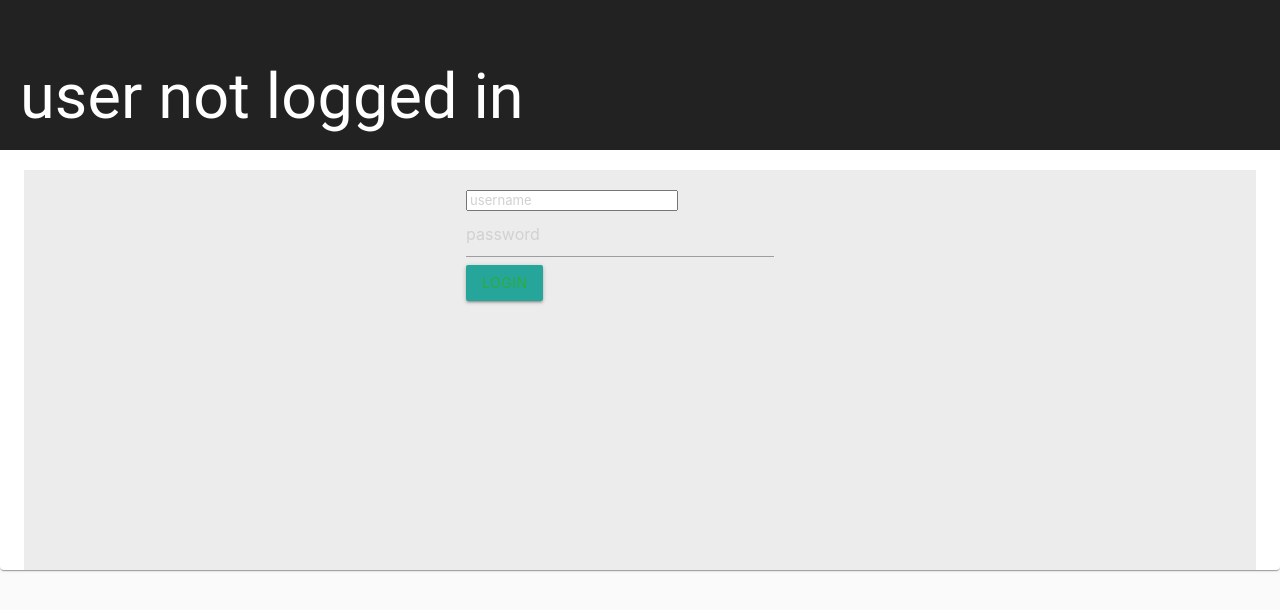
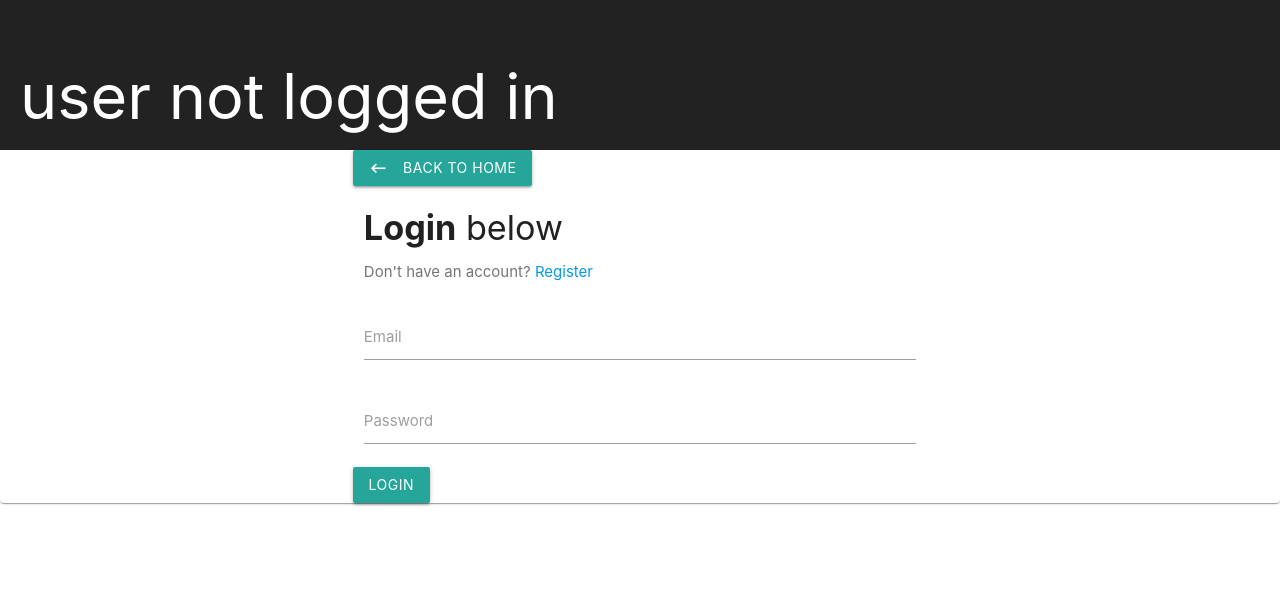
Before and after one commit to hubenschmidt/discogs-player, a React (Create React App) app in the folder client/: page /login in a window 1280 px wide. Shown: the top 610 px of the page. Built offline with nearby package versions, Linux system fonts and the light colour scheme; no server answers.

Commit message:
landing, register and login pages up

```diff
--- a/client/src/components/Auth/Login.js
+++ b/client/src/components/Auth/Login.js
@@ -1,5 +1,6 @@
 import React, { Component, Fragment } from "react";
 import { Redirect } from "react-router-dom";
+import { Link } from "react-router-dom";
 import axios from "axios";
 import { withStyles } from "@material-ui/styles";
 import Grid from "@material-ui/core/Grid";
@@ -8,22 +9,22 @@ import CssBaseline from "@material-ui/core/CssBaseline";
 
 //styling
 const styles = theme => ({
-  root: {
-    backgroundColor: "#ECECEC",
-    minHeight: "50vh",
-    justifyContent: "center",
-    marginTop: "20px"
-  },
-  login: {
-    marginTop: "20px",
-    marginRight: "40px"
-  },
-  paper: {
-    padding: "2px",
-    textAlign: "left",
-    color: "grey",
-    backgroundColor: "#6CBF77"
-  }
+  // root: {
+  //   backgroundColor: "#ECECEC",
+  //   minHeight: "50vh",
+  //   justifyContent: "center",
+  //   marginTop: "20px"
+  // },
+  // login: {
+  //   marginTop: "20px",
+  //   marginRight: "40px"
+  // },
+  // paper: {
+  //   padding: "2px",
+  //   textAlign: "left",
+  //   color: "grey",
+  //   backgroundColor: "#6CBF77"
+  // }
 });
 
 class Login extends Component {
@@ -85,66 +86,67 @@ class Login extends Component {
       return <Redirect to="/dashboard" />;
     } else {
       return (
-        <Fragment>
-          <CssBaseline />
-          <Container>
-            <Grid container className={classes.root}>
-              <Grid item xs={3} sm={3} className={classes.login}>
-                <div className="login-card mls
-                t-5">
-                  <div className="card-body">
-                    <form onSubmit={this.handleSubmit}>
-                      <div className="input-group form-group">
-                        <div className="input-group-prepend">
-                          <span className="input-group-text">
-                            <i className="fas fa-user"></i>
-                          </span>
+        <div className="container">
+        <div className="row">
+          <div className="col s8 offset-s2">
+            <Link to="/" className="btn flat waves-effect">
+              <i className="material-icons left">keyboard_backspace</i> Back to
+              home
+            </Link>
+            <div className="col s12" style={{ paddingLeft: "11.250px" }}>
+              <h4>
+                <b>Login</b> below
+              </h4>
+              <p className="grey-text text-darken-1">
+                Don't have an account? <Link to="/register">Register</Link>
+              </p>
             </div>
+
+            <div className="SignupForm">
+              <form className="form-horizontal">
+                <div className="form-group">
+                  <div className="col-1 col-ml-auto"></div>
+                  <div className="input-field col s12">
                     <input
+                      className="form-input"
+                      type="text"
+                      id="email"
+                      name="email"
+                      value={this.state.email}
                       onChange={this.handleChange}
-                          value={this.state.username}
-                          name="username"
-                          type="username"
-                          className="form-control"
-                          placeholder="username"
                     />
+                    <label htmlFor="email">Email</label>
                   </div>
-                      <div className="input-group form-group">
-                        <div className="input-group-prepend">
-                          <span className="input-group-text">
-                            <i className="fas fa-key"></i>
-                          </span>
-                        </div>
-                        <input
-                          onChange={this.handleChange}
-                          value={this.state.password}
-                          name="password"
-                          type="password"
-                          minlength="8"
-                          className="form-control"
-                          placeholder="password"
-                          required
-                        />
                 </div>
                 <div className="form-group">
+                  <div className="col-1 col-ml-auto"></div>
+                  <div className="input-field col s12">
                     <input
+                      className="form-input"
+                      type="password"
+                      id="password"
+                      name="password"
+                      value={this.state.password}
+                      onChange={this.handleChange}
+                    />
+                    <label htmlFor="password">Password</label>
+                  </div>
+                </div>
+
+                <div className="form-group ">
+                  <button
+                    className="btn btn-primary col-1 col-mr-auto"
+                    onClick={this.handleSubmit}
                     type="submit"
-                          value="Login"
-                          className="btn login_btn float-right"
-                          style={{
-                            borderColor: "#2faa3f",
-                            color: "#2faa3f",
-                            marginRight: "50px"
-                          }}
-                        />
+                  >
+                    Login
+                  </button>
                 </div>
               </form>
             </div>
           </div>
-              </Grid>
-            </Grid>
-          </Container>
-        </Fragment>
+        </div>
+      </div>
       );
     }
   }
```
Lines whose indentation alone changed are shown as unchanged.
